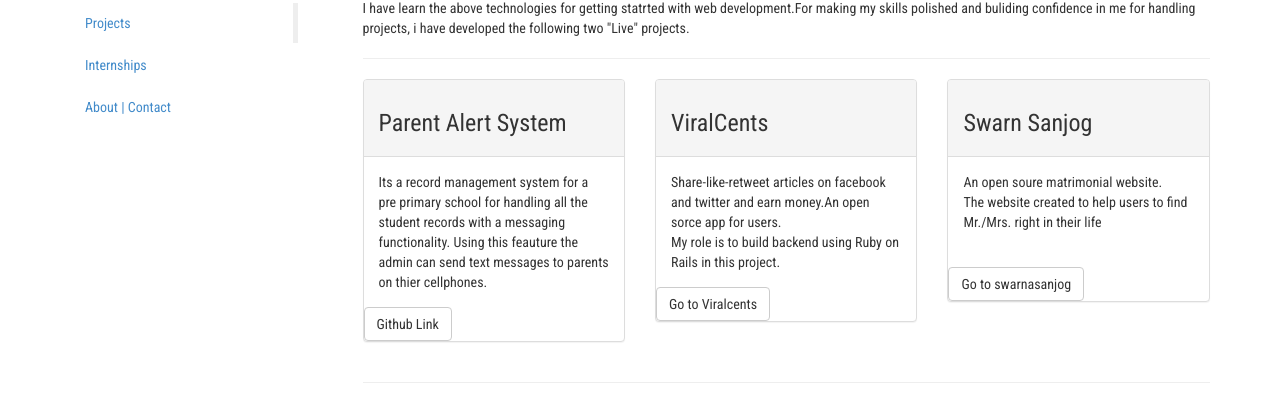
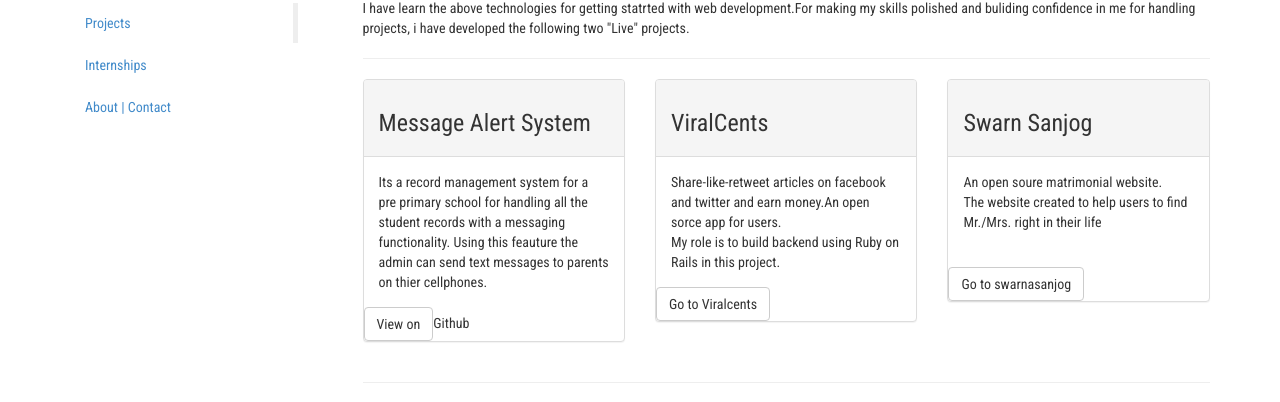
Before and after one commit to rajiv-shrivastava/rajiv-shrivastava.github.io, a Jekyll site: the page built from personal/index.html, in a window 1280 px wide and 900 px high, scrolled down 886 px. Shown: the part 151-553 px from the top of the window. Built offline with Jekyll 4.4.1, drawn with Linux system fonts in a browser that asks for light colours; nearby versions of some CDN libraries.

Commit message:
Update index.html

```diff
--- a/personal/index.html
+++ b/personal/index.html
@@ -193,12 +193,12 @@
 
           <div class="col-md-4">
             <div class="panel panel-default">
-              <div class="panel-heading"><h3>Parent Alert System</h3></div>
+              <div class="panel-heading"><h3>Message Alert System</h3></div>
               <div class="panel-body">
               Its a record management system for a pre primary school for handling all the student records with a messaging
   functionality. Using this feauture the admin can send text messages to parents on thier cellphones.  </div>
  <a href="https://github.com/rajiv-shrivastava/Message-alert-system"
-  class="btn btn-default" target="blank">Github Link</a>
+  class="btn btn-default" target="blank"> View on </a>Github</a>
             </div>
           </div>
 
```
